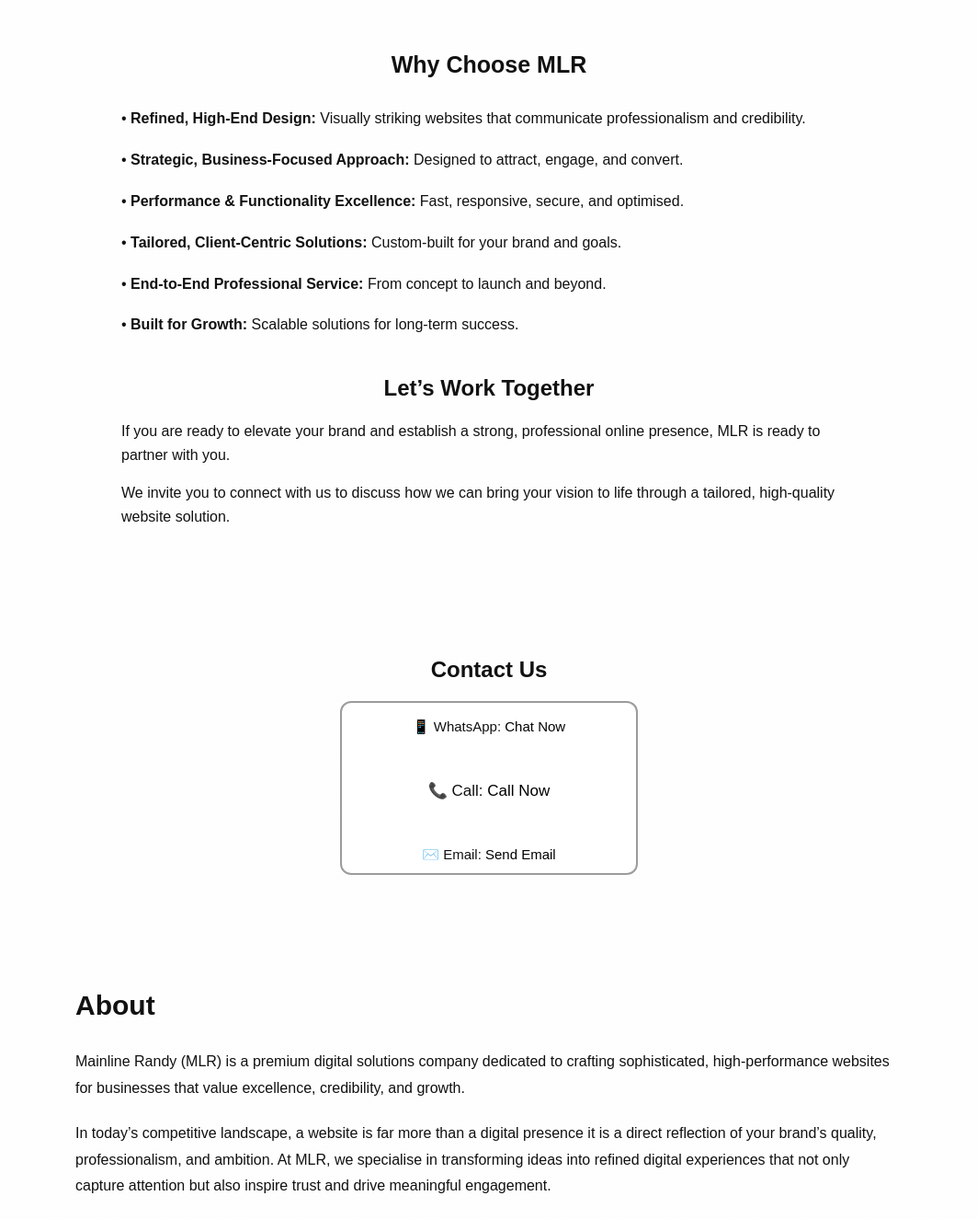
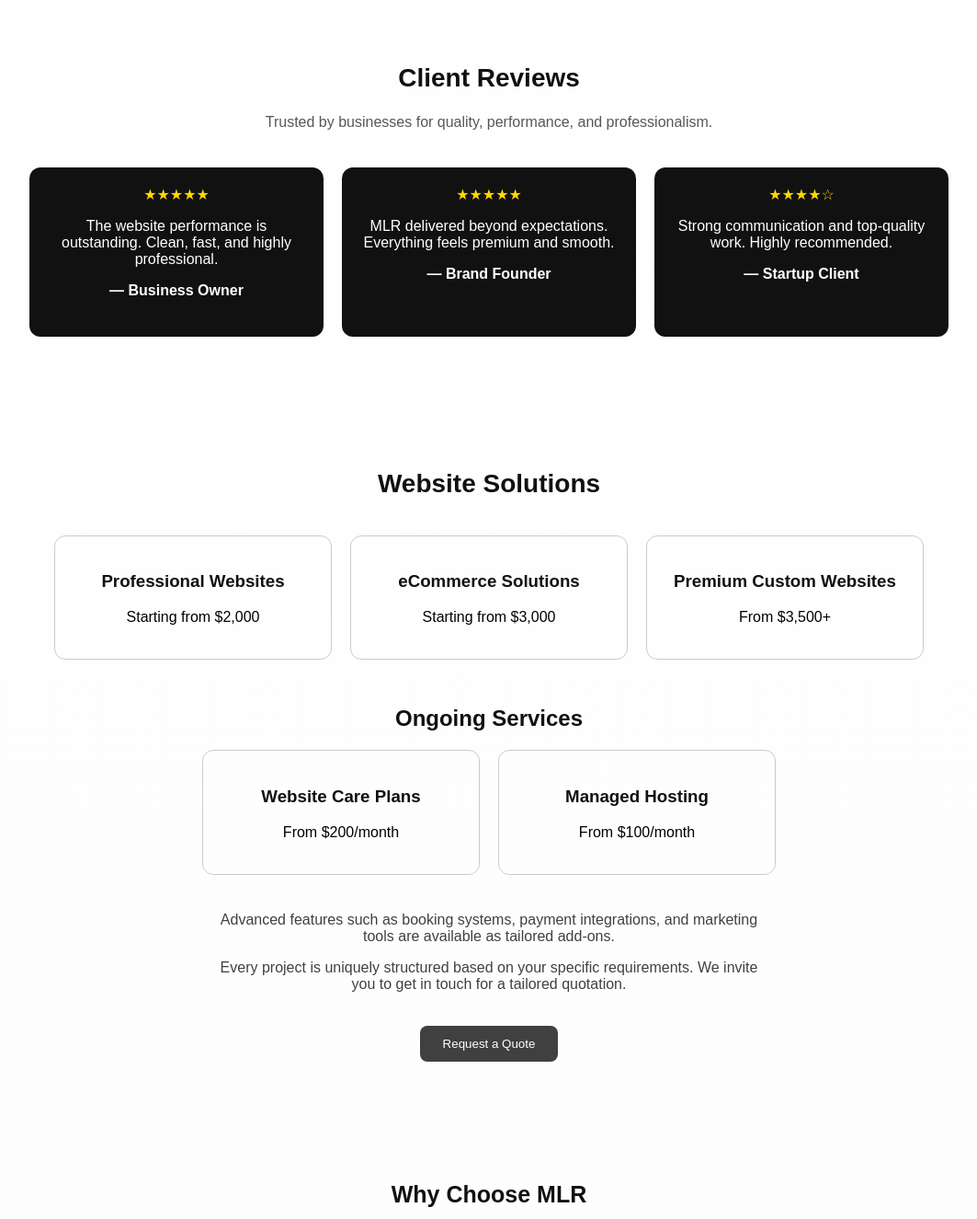
Before and after one commit to swizzy700-dot/my-agency-site, a Next.js app: page / in a window 1280 px wide. Shown: the part 1845-3170 px from the top of the page at 92% size, without its empty margins (108-1171 px from the left). Built offline with nearby package versions, Linux system fonts and the light colour scheme.

Commit message:
update site

```diff
--- a/app/page.tsx
+++ b/app/page.tsx
@@ -444,9 +444,201 @@ MLR is not designed for mass, low-cost production. Instead, we are dedicated to
 </section>
 
 
+{/* REVIEWS */}
+<section style={{ padding: "60px 20px", textAlign: "center" }}>
+  <h2 style={{ fontSize: "28px", fontWeight: "bold" }}>
+    Client Reviews
+  </h2>
 
+  <p style={{ opacity: 0.7, marginTop: "10px" }}>
+    Trusted by businesses for quality, performance, and professionalism.
+  </p>
 
+  <div
+    style={{
+      display: "flex",
+      justifyContent: "center",
+      gap: "20px",
+      flexWrap: "wrap",
+      marginTop: "40px"
+    }}
+  >
 
+    {/* REVIEW 1 */}
+    <div style={{
+      background: "#111",
+      color: "#fff",
+      padding: "20px",
+      borderRadius: "12px",
+      maxWidth: "280px"
+    }}>
+      <div style={{ color: "gold", marginBottom: "10px" }}>★★★★★</div>
+      <p>
+        The website performance is outstanding. Clean, fast, and highly professional.
+      </p>
+      <h4 style={{ marginTop: "10px" }}>— Business Owner</h4>
+    </div>
+
+    {/* REVIEW 2 */}
+    <div style={{
+      background: "#111",
+      color: "#fff",
+      padding: "20px",
+      borderRadius: "12px",
+      maxWidth: "280px"
+    }}>
+      <div style={{ color: "gold", marginBottom: "10px" }}>★★★★★</div>
+      <p>
+        MLR delivered beyond expectations. Everything feels premium and smooth.
+      </p>
+      <h4 style={{ marginTop: "10px" }}>— Brand Founder</h4>
+    </div>
+
+    {/* REVIEW 3 */}
+    <div style={{
+      background: "#111",
+      color: "#fff",
+      padding: "20px",
+      borderRadius: "12px",
+      maxWidth: "280px"
+    }}>
+      <div style={{ color: "gold", marginBottom: "10px" }}>★★★★☆</div>
+      <p>
+        Strong communication and top-quality work. Highly recommended.
+      </p>
+      <h4 style={{ marginTop: "10px" }}>— Startup Client</h4>
+    </div>
+
+  </div>
+</section>
+
+      {/* PRICING */}
+<section style={{ padding: "60px 20px", textAlign: "center" }}>
+  <h2 style={{ fontSize: "28px", fontWeight: "bold" }}>
+    Website Solutions
+  </h2>
+
+  {/* MAIN SERVICES */}
+  <div style={{
+    display: "flex",
+    justifyContent: "center",
+    gap: "20px",
+    flexWrap: "wrap",
+    marginTop: "40px"
+  }}>
+
+    <div style={{
+      border: "1px solid rgba(0,0,0,0.2)",
+      padding: "20px",
+      borderRadius: "12px",
+      width: "260px"
+    }}>
+      <h3>Professional Websites</h3>
+      <p style={{ color: "#010101", marginTop: "10px" }}>
+        Starting from $2,000
+      </p>
+    </div>
+
+    <div style={{
+      border: "1px solid rgba(0,0,0,0.2)",
+      padding: "20px",
+      borderRadius: "12px",
+      width: "260px"
+    }}>
+      <h3>eCommerce Solutions</h3>
+      <p style={{ color: "#010101", marginTop: "10px" }}>
+        Starting from $3,000
+      </p>
+    </div>
+
+    <div style={{
+      border: "1px solid rgba(0,0,0,0.2)",
+      padding: "20px",
+      borderRadius: "12px",
+      width: "260px"
+    }}>
+      <h3>Premium Custom Websites</h3>
+      <p style={{ color: "#010101", marginTop: "10px" }}>
+        From $3,500+
+      </p>
+    </div>
+
+  </div>
+
+  {/* ONGOING */}
+  <h2 style={{ marginTop: "50px" }}>Ongoing Services</h2>
+
+  <div style={{
+    display: "flex",
+    justifyContent: "center",
+    gap: "20px",
+    flexWrap: "wrap",
+    marginTop: "20px"
+  }}>
+
+    <div style={{
+      border: "1px solid rgba(0,0,0,0.2)",
+      padding: "20px",
+      borderRadius: "12px",
+      width: "260px"
+    }}>
+      <h3>Website Care Plans</h3>
+      <p style={{ color: "#010101", marginTop: "10px" }}>
+        From $200/month
+      </p>
+    </div>
+
+    <div style={{
+      border: "1px solid rgba(0,0,0,0.2)",
+      padding: "20px",
+      borderRadius: "12px",
+      width: "260px"
+    }}>
+      <h3>Managed Hosting</h3>
+      <p style={{ color: "#010101", marginTop: "10px" }}>
+        From $100/month
+      </p>
+    </div>
+
+  </div>
+
+  {/* NOTE + CTA */}
+  <div style={{
+    marginTop: "40px",
+    maxWidth: "600px",
+    marginLeft: "auto",
+    marginRight: "auto",
+    opacity: 0.8
+  }}>
+    <p>
+      Advanced features such as booking systems, payment integrations, and marketing tools are available as tailored add-ons.
+    </p>
+
+    <p style={{ marginTop: "10px" }}>
+      Every project is uniquely structured based on your specific requirements.
+      We invite you to get in touch for a tailored quotation.
+    </p>
+
+    <button
+  onClick={() =>
+    window.location.href =
+      "mailto:mainlinerandyptyltd@email.com?subject=Quote Request from Website&body=Hi MLR,%0D%0A%0D%0AI would like to request a quote for a website project.%0D%0A%0D%0AThank you."
+  }
+  style={{
+    marginTop: "20px",
+    padding: "12px 25px",
+    background: "#111",
+    color: "#fff",
+    border: "none",
+    borderRadius: "8px",
+    cursor: "pointer",
+    transition: "all 0.3s ease"
+  }}
+>
+  Request a Quote
+</button>
+  </div>
+</section>
 
 
       {/* PORTFOLIO */}
```
Also changed, not shown: 1 other file (tests, documents, lock files or other folders).
